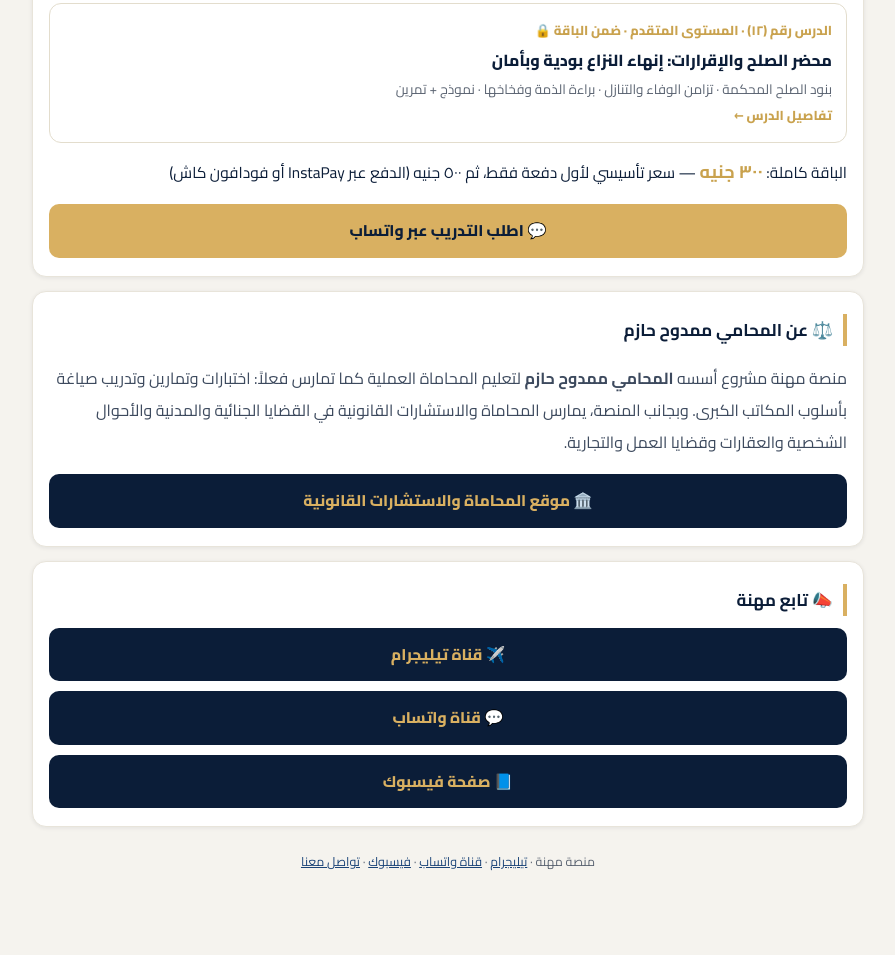
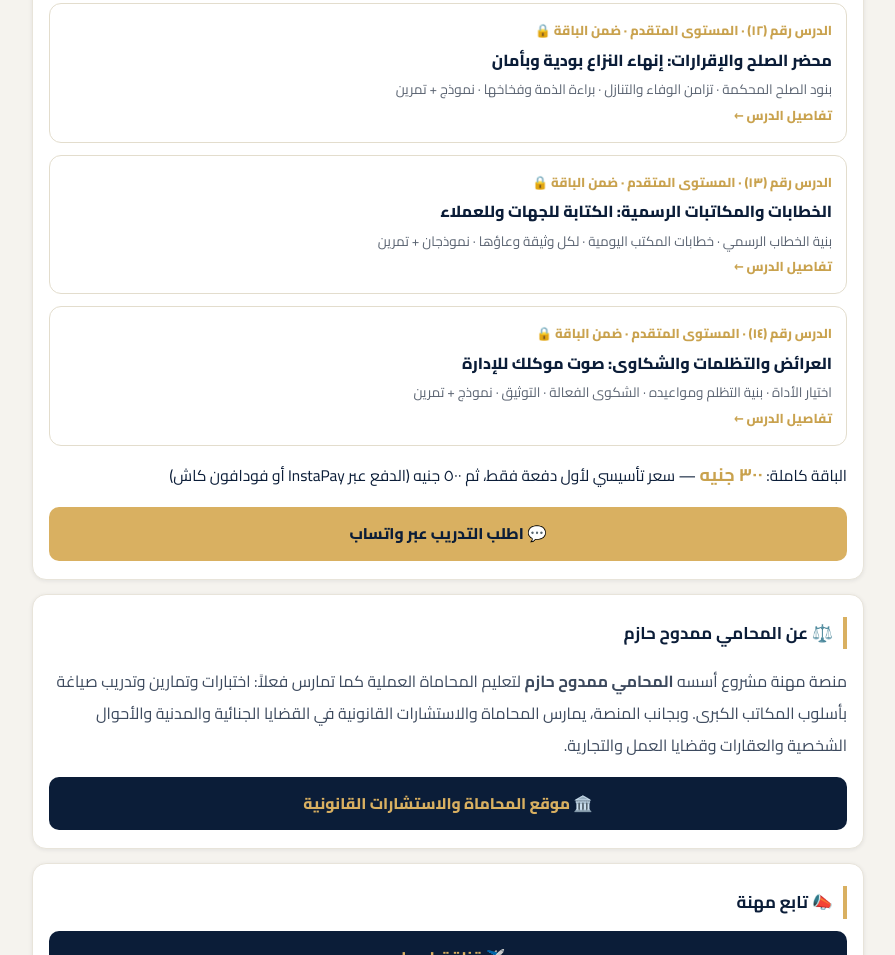
Before and after one commit to mamdouh-hazem/mihna, a plain HTML site: page index.html in a window 1280 px wide. Shown: the part 2861-3816 px from the top of the page, without its empty margins (192-1087 px from the left). Before the commit the page ends 3795 px from the top, so only its background shows below. Drawn offline with Linux system fonts and the light colour scheme.

Commit message:
Update index.html

```diff
--- a/index.html
+++ b/index.html
@@ -130,6 +130,18 @@
         <div class="t-desc">بنود الصلح المحكمة · تزامن الوفاء والتنازل · براءة الذمة وفخاخها · نموذج + تمرين</div>
         <div class="go">تفاصيل الدرس ←</div>
       </a>
+      <a class="test-item" href="lesson.html?lesson=draft-13-mokatebat">
+        <div class="t-num">الدرس رقم (١٣) · المستوى المتقدم · ضمن الباقة 🔒</div>
+        <div class="t-title">الخطابات والمكاتبات الرسمية: الكتابة للجهات وللعملاء</div>
+        <div class="t-desc">بنية الخطاب الرسمي · خطابات المكتب اليومية · لكل وثيقة وعاؤها · نموذجان + تمرين</div>
+        <div class="go">تفاصيل الدرس ←</div>
+      </a>
+      <a class="test-item" href="lesson.html?lesson=draft-14-tazalom">
+        <div class="t-num">الدرس رقم (١٤) · المستوى المتقدم · ضمن الباقة 🔒</div>
+        <div class="t-title">العرائض والتظلمات والشكاوى: صوت موكلك للإدارة</div>
+        <div class="t-desc">اختيار الأداة · بنية التظلم ومواعيده · الشكوى الفعالة · التوثيق · نموذج + تمرين</div>
+        <div class="go">تفاصيل الدرس ←</div>
+      </a>
     </div>
     <p class="price-line">الباقة كاملة: <b>٣٠٠ جنيه</b> — سعر تأسيسي لأول دفعة فقط، ثم ٥٠٠ جنيه (الدفع عبر InstaPay أو فودافون كاش)</p>
     <div class="channel-row">
```
